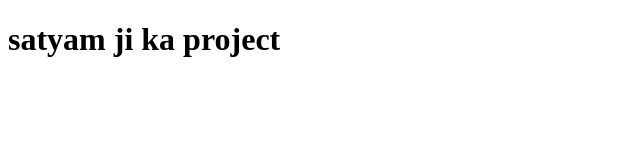
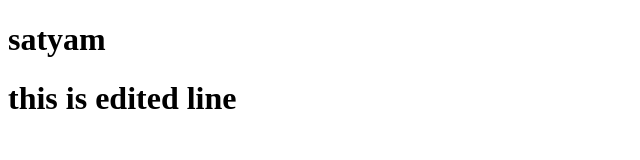
Before and after one commit to satyamtw/nextp, a plain HTML site: page index.html in a window 1280 px wide. Shown: the whole page, without its empty margins (0-640 px from the left). Drawn offline with Linux system fonts and the light colour scheme.

Commit message:
Update index.html

```diff
--- a/index.html
+++ b/index.html
@@ -6,7 +6,7 @@
   <title>Document</title>
 </head>
 <body>
-  <h1>satyam ji ka project</h1>
-
+  <h1>satyam  </h1>
+    <h1> this is edited line  </h1>
 </body>
 </html>
```
